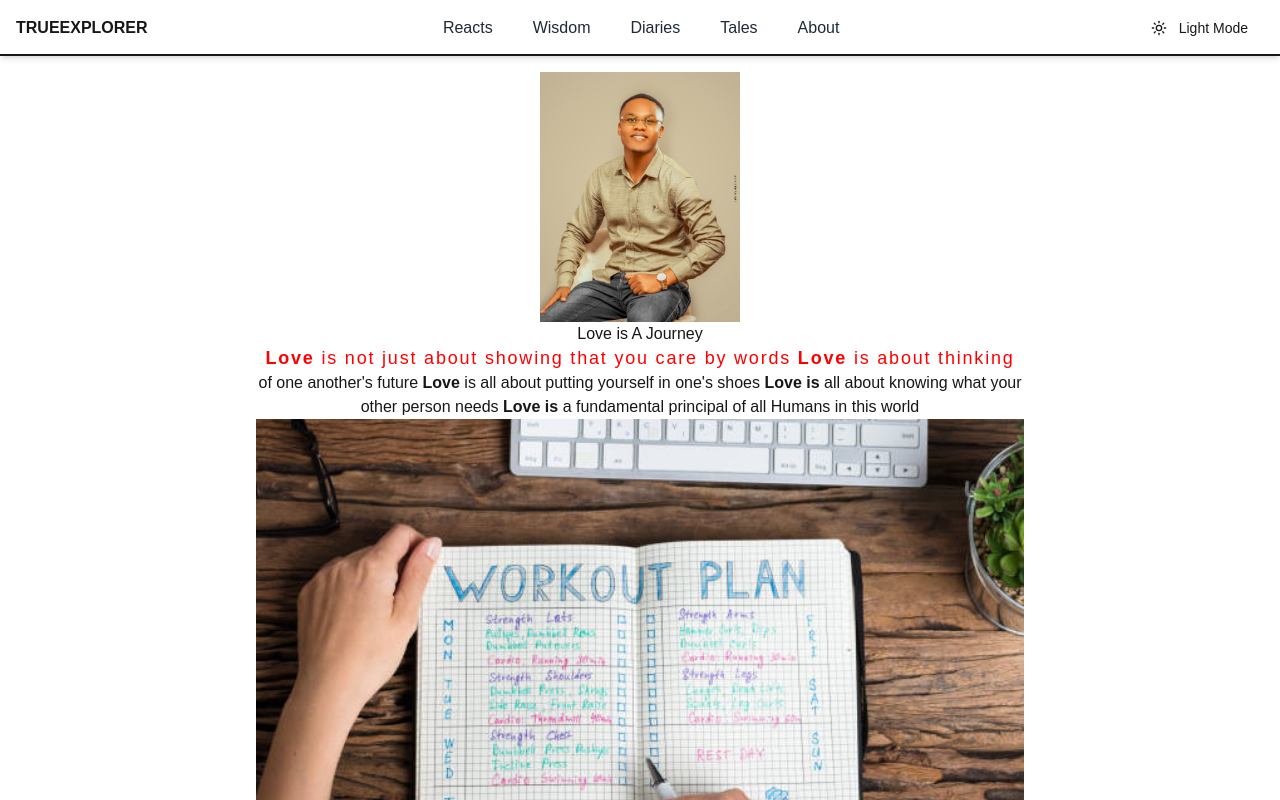
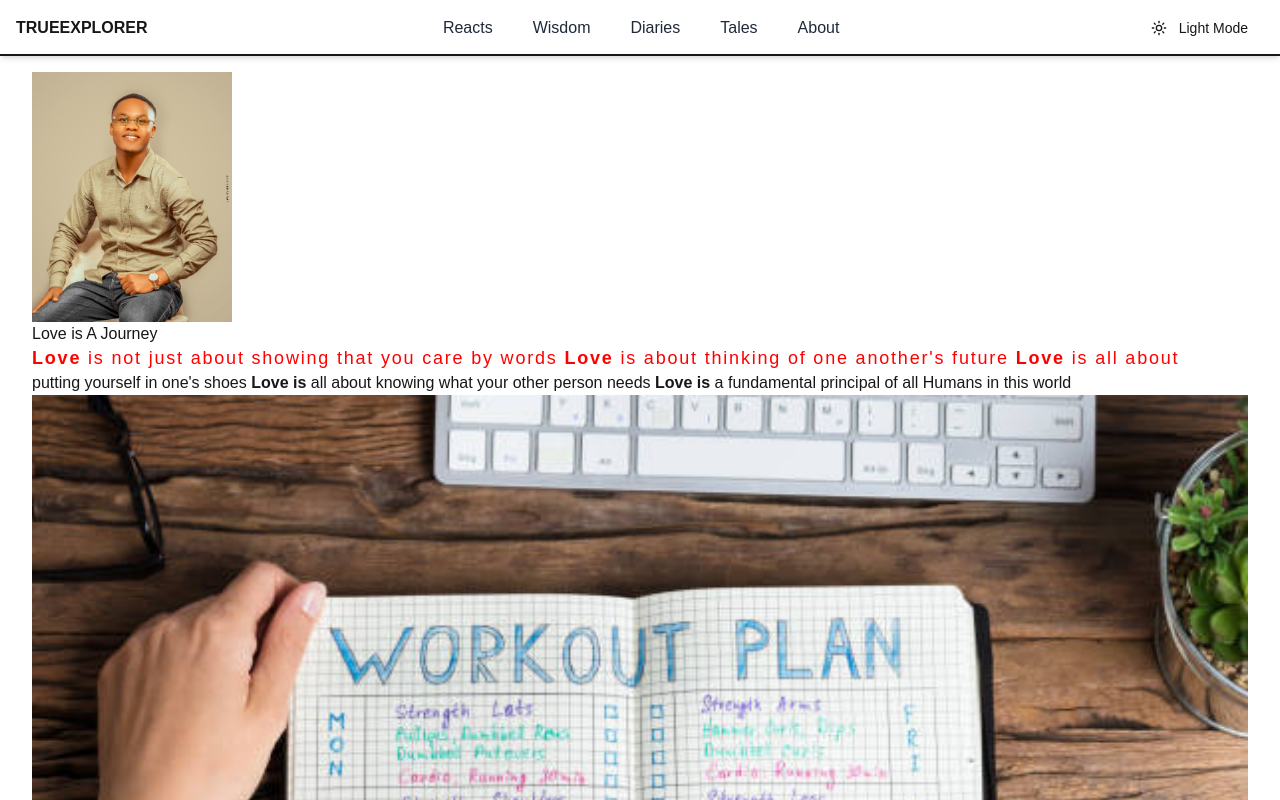
Before and after one commit to joecoco2027/true_explorer, a Next.js app: page /diaries/diary1 in a window 1280 px wide. Shown: the top 800 px of the page. Built offline with nearby package versions, Linux system fonts and the light colour scheme; a web font is replaced by a local one.

Commit message:
Fixed some stuffs

```diff
--- a/eslint.config.mjs
+++ b/eslint.config.mjs
@@ -11,8 +11,10 @@ const compat = new FlatCompat({
 });
 
 export default [
+  // Convert legacy config
   ...compat.extends("next/core-web-vitals", "next/typescript", "prettier"),
 
+  // Add your own rules
   {
     files: ["**/*.{js,ts,jsx,tsx}"],
     rules: {
--- a/src/app/diaries/[slug]/page.tsx
+++ b/src/app/diaries/[slug]/page.tsx
@@ -1,13 +1,14 @@
 import dynamic from "next/dynamic";
 import { getDiariesMetadata } from "../_lib/getDiariesMetaData";
-import type { Metadata } from "next/types";
+import type { Metadata, ResolvingMetadata } from "next/types";
 import { getAllDiariesData } from "../_lib/getAllDiariesData";
 import markdownStyles from "@/app/_components/markdown/markdown.module.css";
 import Image from "next/image";
 
-export async function generateMetadata({
-    params,
-}: PageProps) : Promise<Metadata> {
+export async function generateMetadata(
+  { params }: { params: { slug: string } },
+  parent?: ResolvingMetadata
+): Promise<Metadata> {
   const { metadata } = await getDiariesMetadata(params.slug);
   if (metadata) {
     return metadata;
@@ -15,6 +16,7 @@ export async function generateMetadata({
     throw new Error(`No Metadata Found for blog post: ${params.slug}`);
   }
 }
+
 export async function generateStaticParams(){
     const diaries = await getAllDiariesData();      //FIXME: Read from file System
     const diariesStaticParams = diaries.map((diary) => ({
@@ -28,13 +30,18 @@ type PageProps = { params : {
     slug: string
 }};
 
-export default async function DiariesPage({ params } : PageProps){
+export default async function DiariesPage({
+  params,
+}: {
+  params: { slug: string };
+}) {
   const { metadata } = await getDiariesMetadata(params.slug);
-    const cover = `${metadata.cover ?? ""}`
-    const DiariesMarkdown = dynamic(() => import("@/diaries/" + params.slug + ".mdx"));
+  const cover = `${metadata.cover ?? ""}`;
+  const DiariesMarkdown = dynamic(() => import(`@/diaries/${params.slug}.mdx`));
+
   return (
-        <div className={`prose lg:prose-xl dark:prose-invert container mx-auto p-4 ${markdownStyles.markdown} mx-auto px-4 flex flex-col justify-center align-middle self-center w-200 text-center items-center`}>
-            <Image src={cover} height={200} width={200} alt="cover image"/>
+    <div className={`prose lg:prose-xl dark:prose-invert container mx-auto p-4 ${markdownStyles.markdown}`}>
+      <Image src={cover} height={200} width={200} alt="cover image" />
       <DiariesMarkdown />
     </div>
   );
```
Lines whose indentation alone changed are shown as unchanged.
